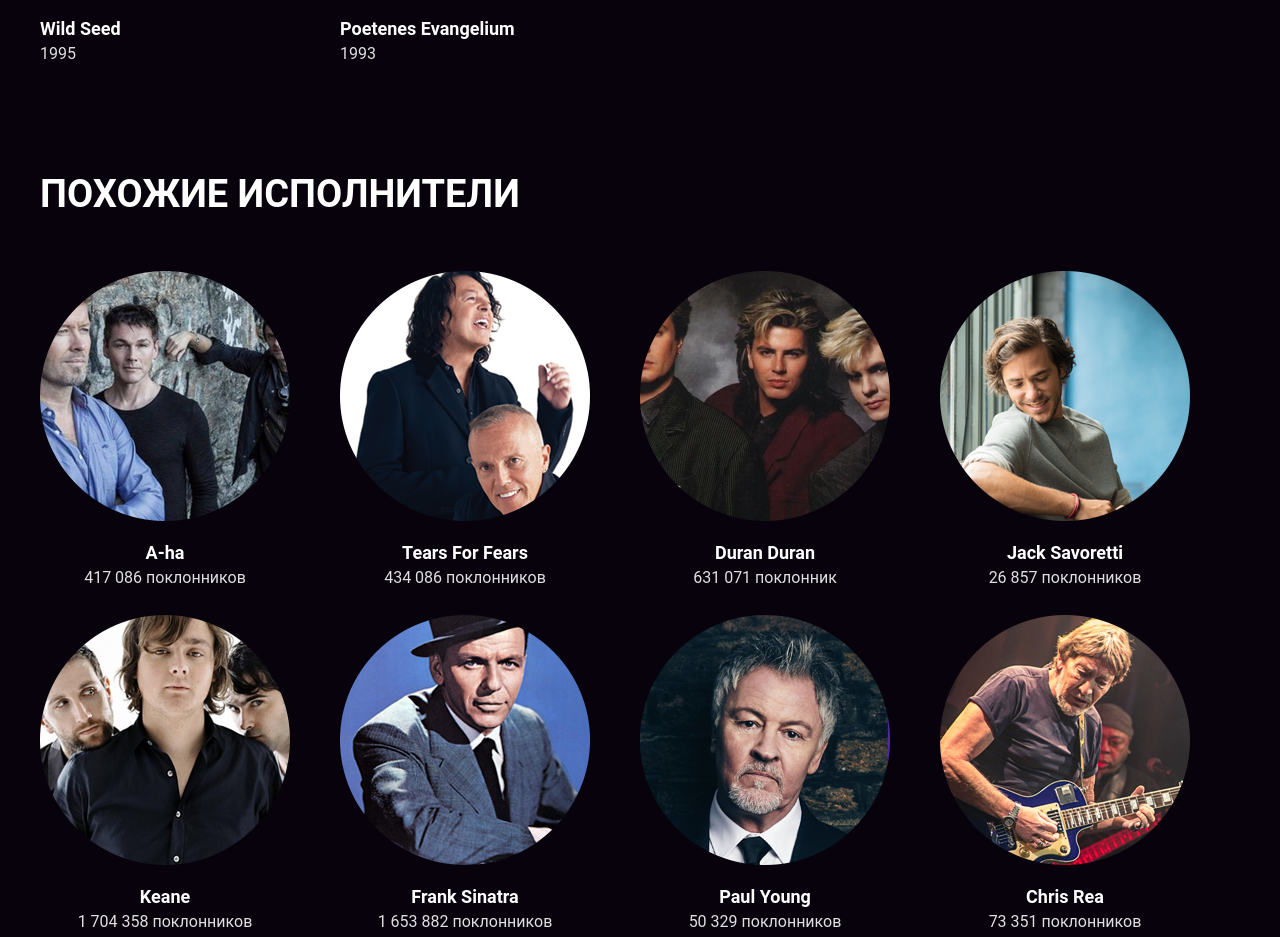
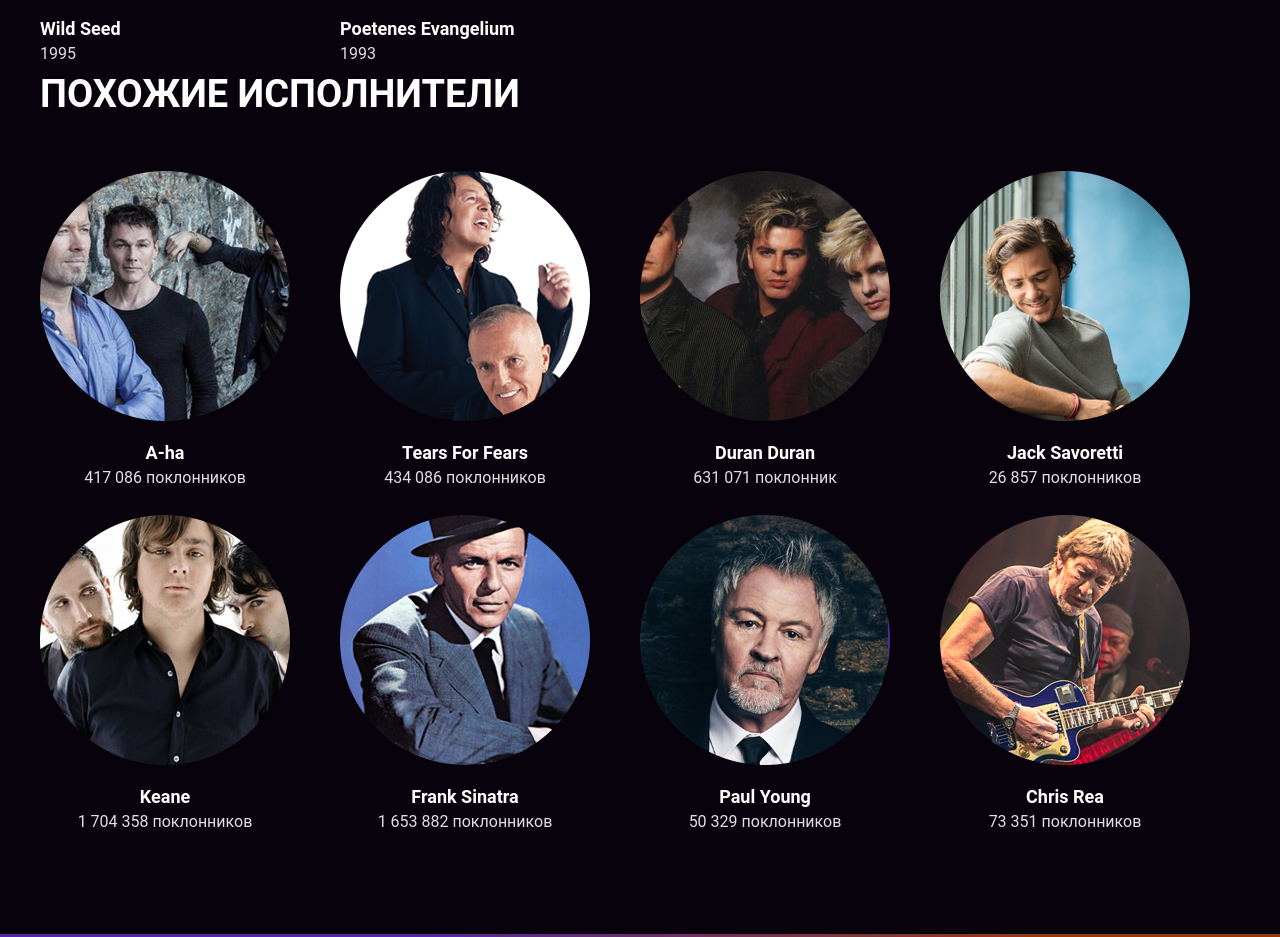
Before and after one commit to allburtseva/layout-designer-project-56, a plain HTML site: page src/artist.html in a window 1280 px wide. Shown: the part 1711-2648 px from the top of the page. Drawn offline with nearby package versions, Linux system fonts and the light colour scheme; files that its build step writes are made by us from their sources.

Commit message:
fix disco #2

```diff
--- a/src/artist.html
+++ b/src/artist.html
@@ -174,8 +174,7 @@
                 </a>
             </div>
         </section>
-        <section id="page-similar" class="similar">
-            <div class="container">
+        <section id="page-similar" class="similar container">
             <h2 class="reset-margin section-title">
                 Похожие исполнители
             </h2>
@@ -253,7 +252,6 @@
                     </div>
                 </a>
             </div>
-            </div>
         </section>
     </main>
     <footer class="footer bg-gradient">
--- a/src/css/app.css
+++ b/src/css/app.css
@@ -651,7 +651,7 @@
   gap: 25px 50px;
 }
 
-@media (max-width: 768) {
+@media (min-width: 768) {
   .artist .discography {
     padding-bottom: 1px;
   }
```
Lines whose indentation alone changed are shown as unchanged.
